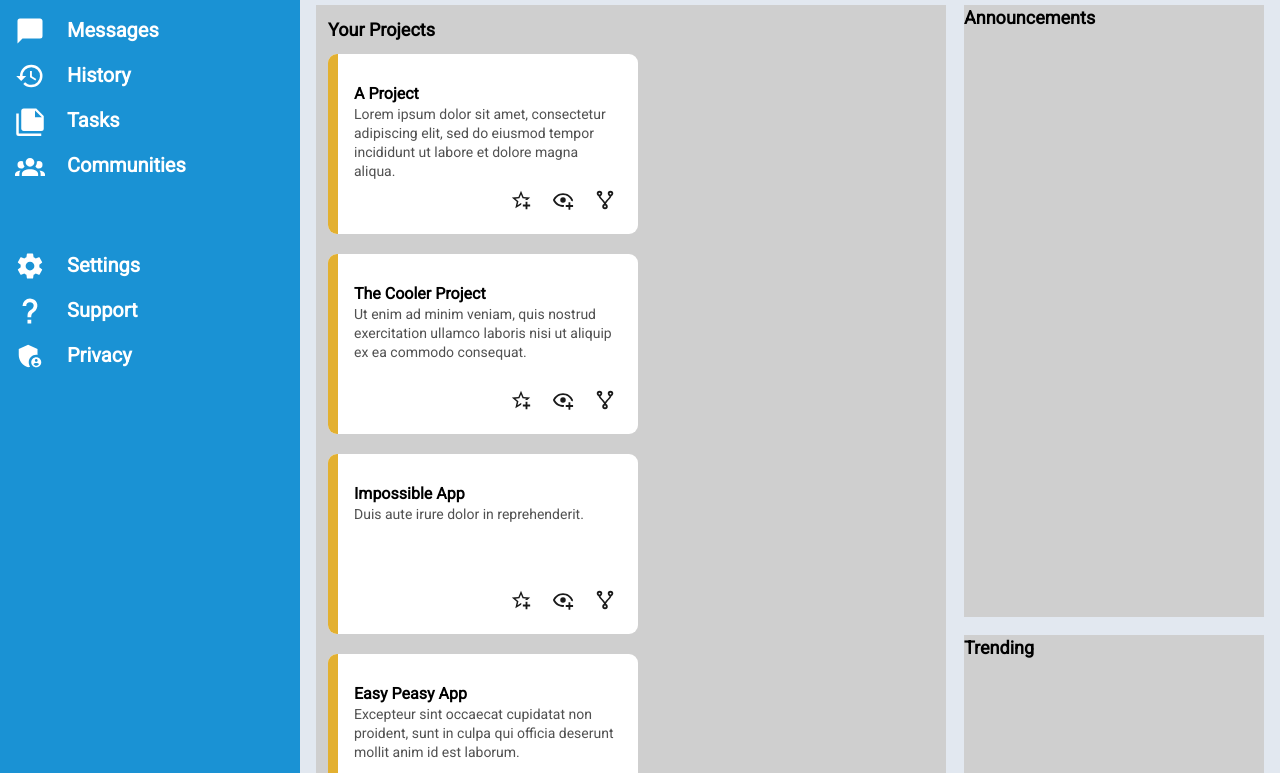
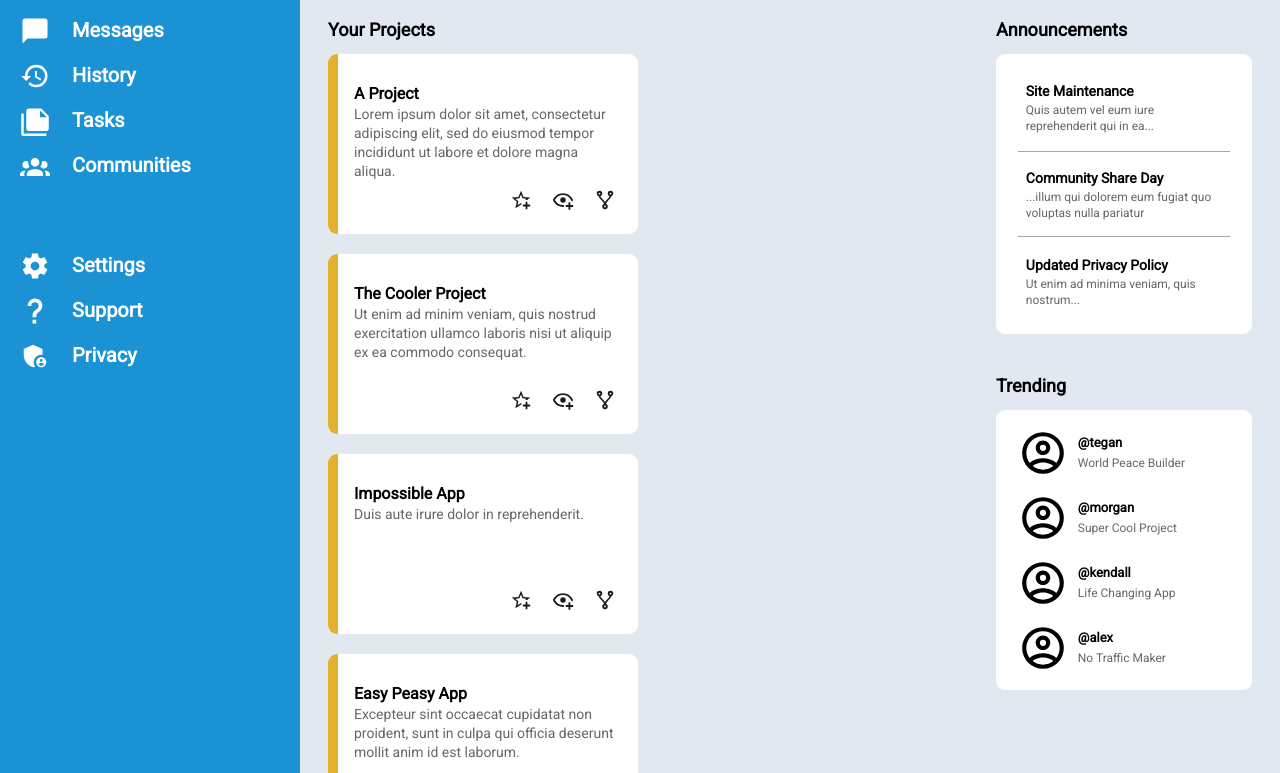
Before and after one commit to Empth/odin-admin-dashboard, a plain HTML site: page index.html in a window 1280 px wide. Shown: the part 179-952 px from the top of the page. Drawn offline with Linux system fonts and the light colour scheme.

Commit message:
Finish admin dashboard

```diff
--- a/index.html
+++ b/index.html
@@ -176,11 +176,49 @@
                     </div>
                 </div>
             </div>
-            <div class="announcements">
-                <p>Announcements</p>
-            </div>
-            <div class="trends">
-                <p>Trending</p>
+            <div class="right">
+                <div class="announcements">
+                    <p>Announcements</p>
+                    <div class="announce-set">
+                        <div class="announce-card">
+                            <p>Site Maintenance</p>
+                            <p>Quis autem vel eum iure reprehenderit qui in ea...</p>
+                        </div>
+                        <div class="announce-card announce-2">
+                            <p>Community Share Day</p>
+                            <p>...illum qui dolorem eum fugiat quo voluptas nulla pariatur</p>
+                        </div>
+                        <div class="announce-card">
+                            <p>Updated Privacy Policy</p>
+                            <p>Ut enim ad minima veniam, quis nostrum...</p>
+                        </div>
+                    </div>
+                </div>
+                <div class="trends">
+                    <p>Trending</p>
+                    <div class="trend-set">
+                        <div class="trend-card">
+                            <img src="images/account.svg" alt="" class="account-circle">
+                            <p>@tegan</p>
+                            <p>World Peace Builder</p>
+                        </div>
+                        <div class="trend-card">
+                            <img src="images/account.svg" alt="" class="account-circle">
+                            <p>@morgan</p>
+                            <p>Super Cool Project</p>
+                        </div>
+                        <div class="trend-card">
+                            <img src="images/account.svg" alt="" class="account-circle">
+                            <p>@kendall</p>
+                            <p>Life Changing App</p>
+                        </div>
+                        <div class="trend-card">
+                            <img src="images/account.svg" alt="" class="account-circle">
+                            <p>@alex</p>
+                            <p>No Traffic Maker</p>
+                        </div>
+                    </div>
+                </div>
             </div>
         </div>
     </div>
--- a/style.css
+++ b/style.css
@@ -25,9 +25,12 @@
 
 }
 
+* {
+    box-sizing: border-box;
+}
+
 :root {
     font-family: 'robotoregular', serif;
-    box-sizing: border-box;
     --sidebar-size: 300px;
     --header-size: 160px;
     --header-search-size: 64px;
@@ -35,6 +38,7 @@
     --baby-gray: #E2E8F0;
     --yellow-gold: #E3B030;
     --card-border-radius: 9px;
+    --desc-grey: rgb(103, 103, 103);
 }
 
 h1, h2, h3, h4, h5, figure, p, ol, ul {
@@ -169,7 +173,7 @@ html, body {
 
 .search-space {
     display: grid;
-    grid-template-columns: 30px minmax(300px, 800px);
+    grid-template-columns: 30px minmax(200px, 800px);
     align-items: center;
     height: 100%;
     gap: 10px;
@@ -289,8 +293,7 @@ html, body {
 
 .main-content {
     display: grid;
-    grid-template-columns: 1fr 300px;
-    grid-template-rows: 1fr 1fr;
+    grid-template-columns: 1fr 280px;
     padding: 16px;
     padding-top: 24px;
     gap: 18px;
@@ -314,30 +317,31 @@ html, body {
 .text-content > p.description {
     font-weight: lighter;
     font-size: 14px;
-    color: rgb(81, 81, 81);
+    color: var(--desc-grey);
 }
-
 
 .middle {
     grid-column: 1 / 2;
-    grid-row: 1 / 3;
-    background-color: rgb(207, 207, 207);
     display: grid;
     grid-template-rows: 25px 1fr;
     padding: 12px;
     gap: 12px;
 }
 
-.announcements {
+.right {
     grid-column: 2 / 3;
-    grid-row: 1 / 2;
-    background-color: rgb(207, 207, 207)
+    display: grid;
+    grid-template-rows: 1fr 1fr;
+    gap: 12px;
+    height: 700px;
 }
 
 .trends {
-    grid-column: 2 / 3;
     grid-row: 2 / 3;
-    background-color: rgb(207, 207, 207)
+    grid-template-rows: 25px 1fr;
+    padding: 12px;
+    gap: 12px;
+    display: grid;
 }
 
 .card {
@@ -360,7 +364,6 @@ html, body {
 }
 
 .card-content {
-    box-sizing: border-box; /* ??? why it disabled ???*/
     grid-column: 2 / 3;
     padding: 20px;
     padding-left: 16px;
@@ -398,3 +401,93 @@ html, body {
     align-content: start;
     justify-items: start;
 }
+
+.announcements {
+    grid-row: 1 / 2;
+    grid-template-rows: 25px 1fr;
+    padding: 12px;
+    gap: 12px;
+    display: grid;
+}
+
+.announce-set {
+    background-color: white;
+    height: 280px;
+    width: 100%;
+    border-radius: var(--card-border-radius);
+    display: grid;
+    grid-template-rows: repeat(3, 1fr);
+    padding: 10px;
+    justify-items: center;
+}
+
+.announce-card {
+    padding: 8px;
+    width: 90%;
+    display: grid;
+    grid-template-rows: 15px 32px;
+    gap: 5px;
+    align-content: center;
+}
+
+.announce-2 {
+    --border-grey: rgb(166, 166, 166);
+    border-top: 1px solid var(--border-grey);
+    border-bottom: 1px solid var(--border-grey);
+}
+
+.announce-card > p:first-child {
+    font-weight: bold;
+    font-size: 14px;
+}
+
+.announce-card > p:last-child {
+    font-weight: lighter;
+    font-size: 12px;
+    color: var(--desc-grey);
+}
+
+.trend-set {
+    background-color: white;
+    height: 280px;
+    width: 100%;
+    border-radius: var(--card-border-radius);
+    display: grid;
+    grid-template-rows: repeat(4, 1fr);
+    padding: 10px;
+    justify-items: center;
+    align-items: center;
+}
+
+.trend-card {
+    display: grid;
+    grid-template-columns: 50px 1fr;
+    grid-template-rows: 1fr 1fr;
+    width: 90%;
+    gap: 3px;
+    column-gap: 10px;
+    align-items: center;
+    justify-content: space-around;
+}
+
+.trend-card > .account-circle {
+    grid-column: 1 / 2;
+    grid-row: 1 / 3;
+}
+
+.trend-card > p:first-of-type {
+    grid-column: 2 / 3;
+    grid-row: 1 / 2;
+    font-weight: bold;
+    font-size: 13px;
+    align-self: end;
+}
+
+.trend-card > p:last-child {
+    grid-column: 2 / 3;
+    grid-row: 2 / 3;
+    font-weight: lighter;
+    font-size: 12px;
+    color: var(--desc-grey);
+    align-self: start;
+}
```
